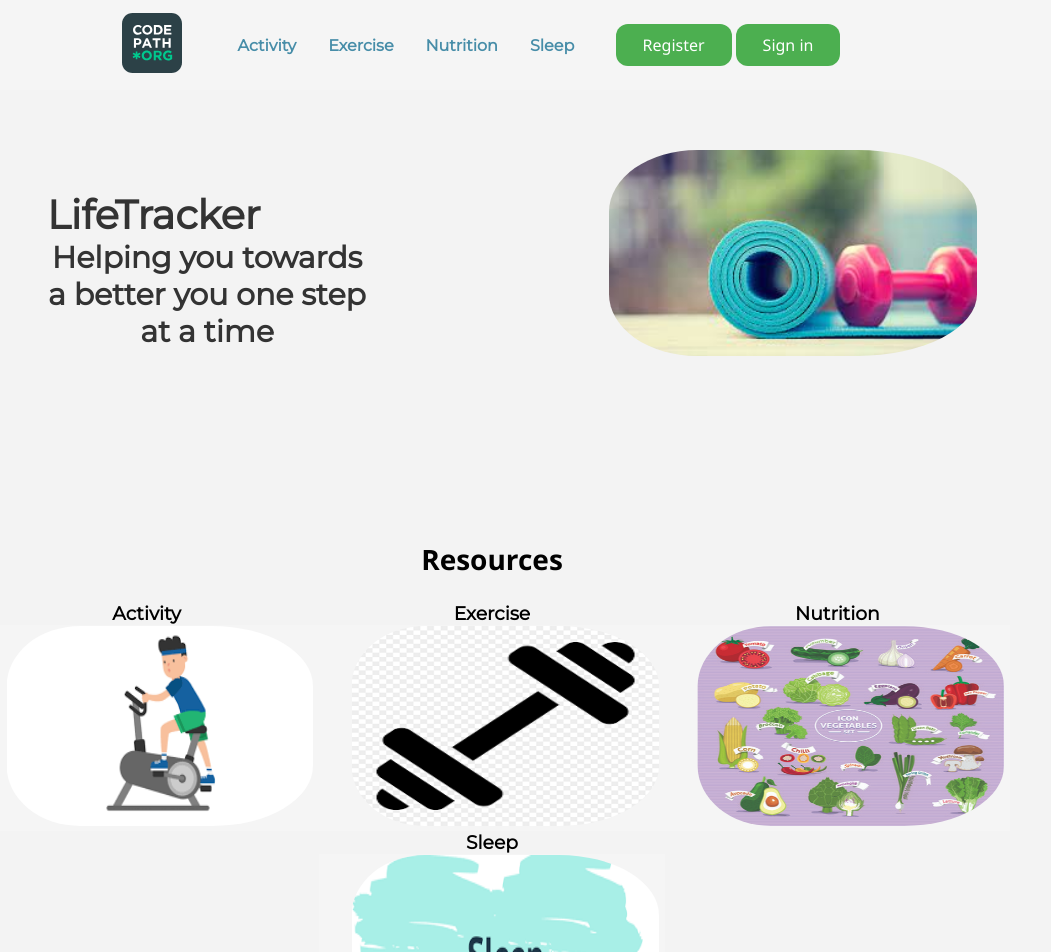
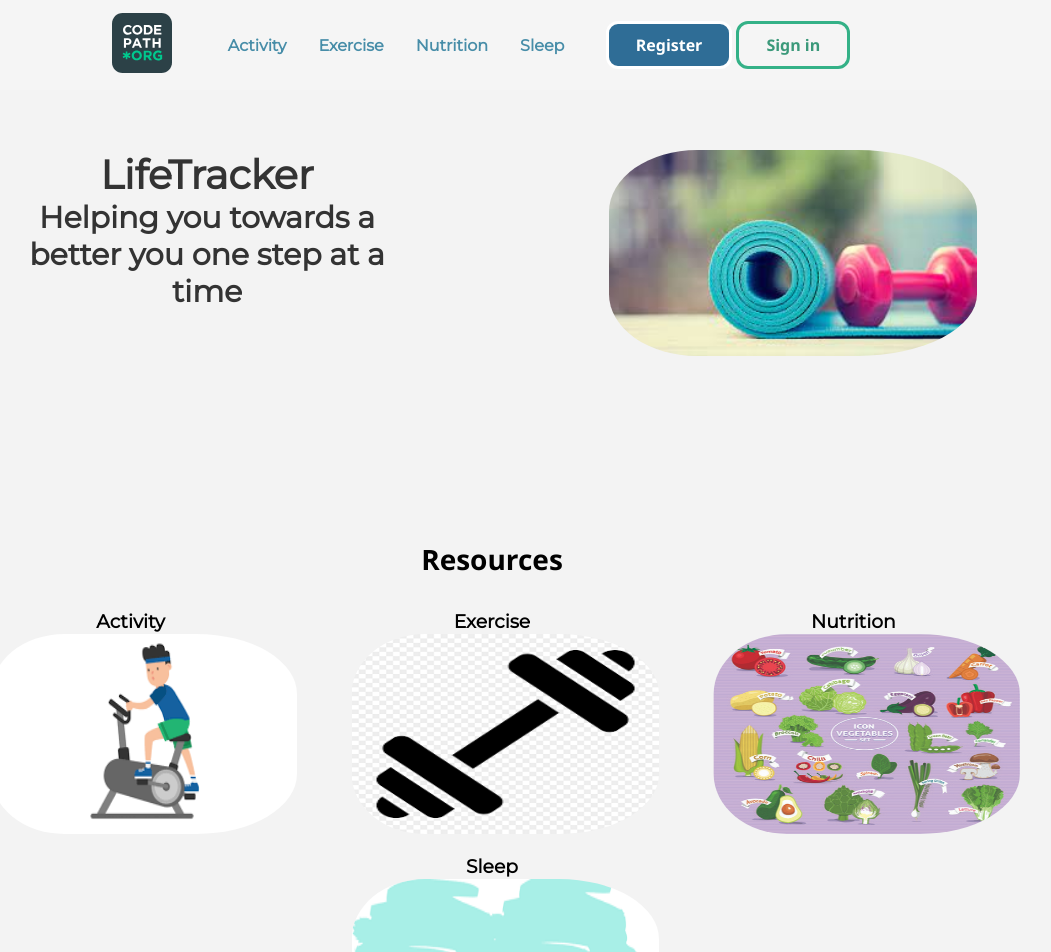
Before and after one commit to eleferrets/life-tracker-frontend, a React (Create React App) app in the folder life-tracker-ui/: page / in a window 1280 px wide. Shown: the top 952 px of the page, without its empty margins (158-1209 px from the left). Built offline with nearby package versions, Linux system fonts and the light colour scheme; no server answers.

Commit message:
Made formatting changes to buttons

```diff
--- a/life-tracker-ui/src/components/Dashboard/Dashboard.css
+++ b/life-tracker-ui/src/components/Dashboard/Dashboard.css
@@ -29,7 +29,6 @@ h1 {
 }
 .Content {
   max-width: 250px;
-  padding: 2em;
 }
 .Content h2 {
   text-align: center;
--- a/life-tracker-ui/src/components/Intro/Intro.css
+++ b/life-tracker-ui/src/components/Intro/Intro.css
@@ -22,6 +22,7 @@
   .Intro h2, h1 {
     font-weight: bolder;
     color: #333;
+    text-align: center;
   }
   .Intro img {
     align-self: flex-end;
--- a/life-tracker-ui/src/components/Login/Login.css
+++ b/life-tracker-ui/src/components/Login/Login.css
@@ -65,7 +65,7 @@
 }
 .Login .card .footer {
   border-top: solid 1px var(--border-color);
-  margin-top: auto;
+  /* margin-top: auto; */
   display: flex;
   align-items: center;
   justify-content: center;
--- a/life-tracker-ui/src/components/Navbar/Navbar.css
+++ b/life-tracker-ui/src/components/Navbar/Navbar.css
@@ -98,7 +98,7 @@
   width: 27em;
 }
 .btn {
-  background-color: #4CAF50;
+  background-color: #3c853f;
   border: none;
   color: white;
   padding: 10px 27px;
@@ -109,7 +109,28 @@
   margin: 4px 2px;
   cursor: pointer;
   border-radius: 12px;
+  font-weight: bold;
 }
 .btns-normal {
   display: flex;
 }
+.login {
+  background-color: whitesmoke;
+  border-color: rgb(52, 177, 135);
+  border: auto;
+  border-style: solid;
+  color: rgb(59, 153, 122);
+}
+.signout {
+  background-color: whitesmoke;
+  border-style: solid;
+  border: auto;
+  border-color: darkcyan;
+  color: rgb(21, 46, 46);
+}
+.register {
+  background-color: rgb(47, 109, 150);
+  border-style: solid;
+  border: auto;
+  color: rgb(255, 255, 255);
+}
--- a/life-tracker-ui/src/components/Navbar/Navbar.js
+++ b/life-tracker-ui/src/components/Navbar/Navbar.js
@@ -17,7 +17,7 @@ export default function Navbar({
   const buttons = isAuthenticated ? (
     <>
       <div className="btn-logout">
-        <button className="btn primary" onClick={handleOnLogout}>
+        <button className="btn primary signout" onClick={handleOnLogout}>
           Sign out
         </button>
       </div>
@@ -26,10 +26,10 @@ export default function Navbar({
     <>
       <div className="btns-normal">
         <Link to="/register">
-          <button className="btn primary">Register</button>
+          <button className="btn primary register">Register</button>
         </Link>
         <Link to="/login">
-          <button className="btn secondary">Sign in</button>
+          <button className="btn secondary login">Sign in</button>
         </Link>
       </div>
     </>
--- a/life-tracker-ui/src/components/Register/Register.css
+++ b/life-tracker-ui/src/components/Register/Register.css
@@ -63,15 +63,15 @@
   cursor: pointer;
   margin-top: 15px;
 }
-.Register .card .footer {
-  /* border-top: solid 1px var(--border-color); */
+/* .Register .card .footer {
+  /* border-top: solid 1px var(--border-color);
   margin-top: auto;
   display: flex;
   align-items: center;
   justify-content: center;
   height: 35px;
   width: 100%;
-}
+} */
 
 /* Other styles */
 
@@ -89,11 +89,12 @@
 .Register .card {
   max-width: 520px;
   padding: 24px 36px 0 36px;
-  background: #fff;
+  background: var(--pure-white);
   display: flex;
   flex-direction: column;
   align-items: center;
   flex: 1;
+  padding-bottom: 50px;
 }
 .Register .card .error {
   background: #fe5421;
@@ -155,12 +156,15 @@
   margin-top: 15px;
 }
 .Register .card .footer {
-  border-top: solid 1px #ababb7;
+      /* border-top: solid 1px #ababb7; */
       margin-top: auto;
       display: flex;
       align-items: center;
       justify-content: center;
-  height: 50px;
+      height: 20px;
       width: 100%;
       transform: translateY(42px);
+      align-content: flex-end;
+      flex-wrap: wrap;
+      flex-direction: row;
 }
--- a/life-tracker-ui/src/components/StoreActivity/StoreActivity.css
+++ b/life-tracker-ui/src/components/StoreActivity/StoreActivity.css
@@ -13,7 +13,7 @@
 }
 .Categories button {
   border: none;
-  background-color: whitesmoke
+  background-color:unset
 }
 .Categories {
   display: flex;
@@ -32,3 +32,11 @@
   border-radius: 30%;
   padding-left: 2em;
 }
+.zoom {
+  transition: transform .2s; /* Animation */
+  padding: 0.5em;
+}
+
+.zoom:hover {
+  transform: scale(1.1); /* (150% zoom - Note: if the zoom is too large, it will go outside of the viewport) */
+}
--- a/life-tracker-ui/src/components/StoreActivity/StoreActivity.js
+++ b/life-tracker-ui/src/components/StoreActivity/StoreActivity.js
@@ -12,26 +12,26 @@ export default function StoreActivity() {
     <div className="StoreActivity">
        <h2>Resources</h2>
        <div className="Categories">
-       <div>
+       <div className="zoom">
          <h3>Activity</h3>
        <Link to="/activity">
        <div className="image">
          <button id="close-image"><img src={activity} alt="Activity"></img></button></div>
        </Link>
        </div>
-       <div>
+       <div className="zoom">
        <h3>Exercise</h3>
        <Link to="/exercise">
        <div className="image"><button id="close-image"><img src={exercise} alt="Exercise"></img></button></div>
        </Link>
        </div>
-       <div>
+       <div className="zoom">
        <h3>Nutrition</h3>
        <Link to="/nutrition">
        <div className="image"><button id="close-image"><img src={nutrition} alt="Nutrition"></img></button></div>
        </Link>
        </div>
-       <div>
+       <div className="zoom">
        <h3>Sleep</h3>
        <Link to="/sleep">
        <div className="image"><button id="close-image"><img src={sleep} alt="Sleep"></img></button></div>
```
Also changed, not shown: 2 other files (tests, documents, lock files or other folders). Lines whose indentation alone changed are shown as unchanged.
